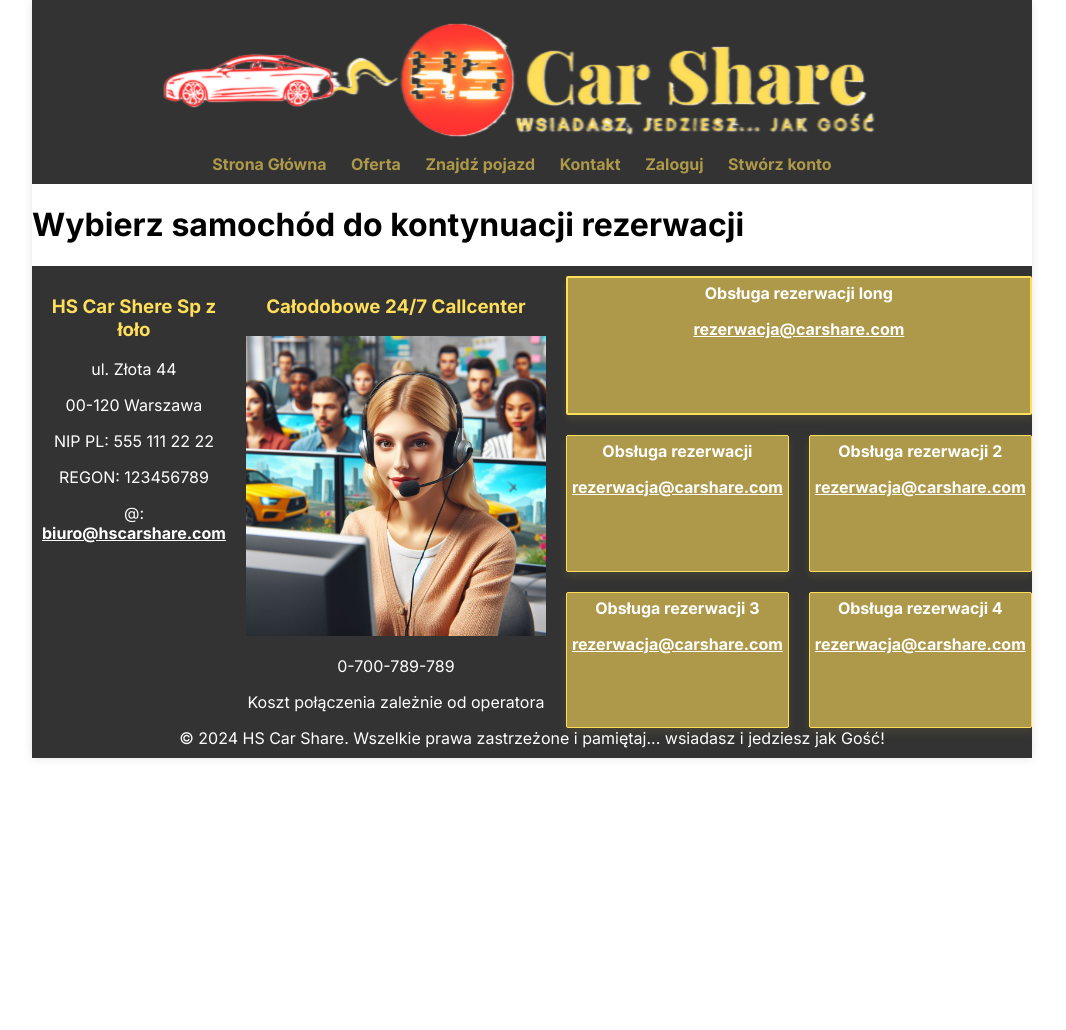
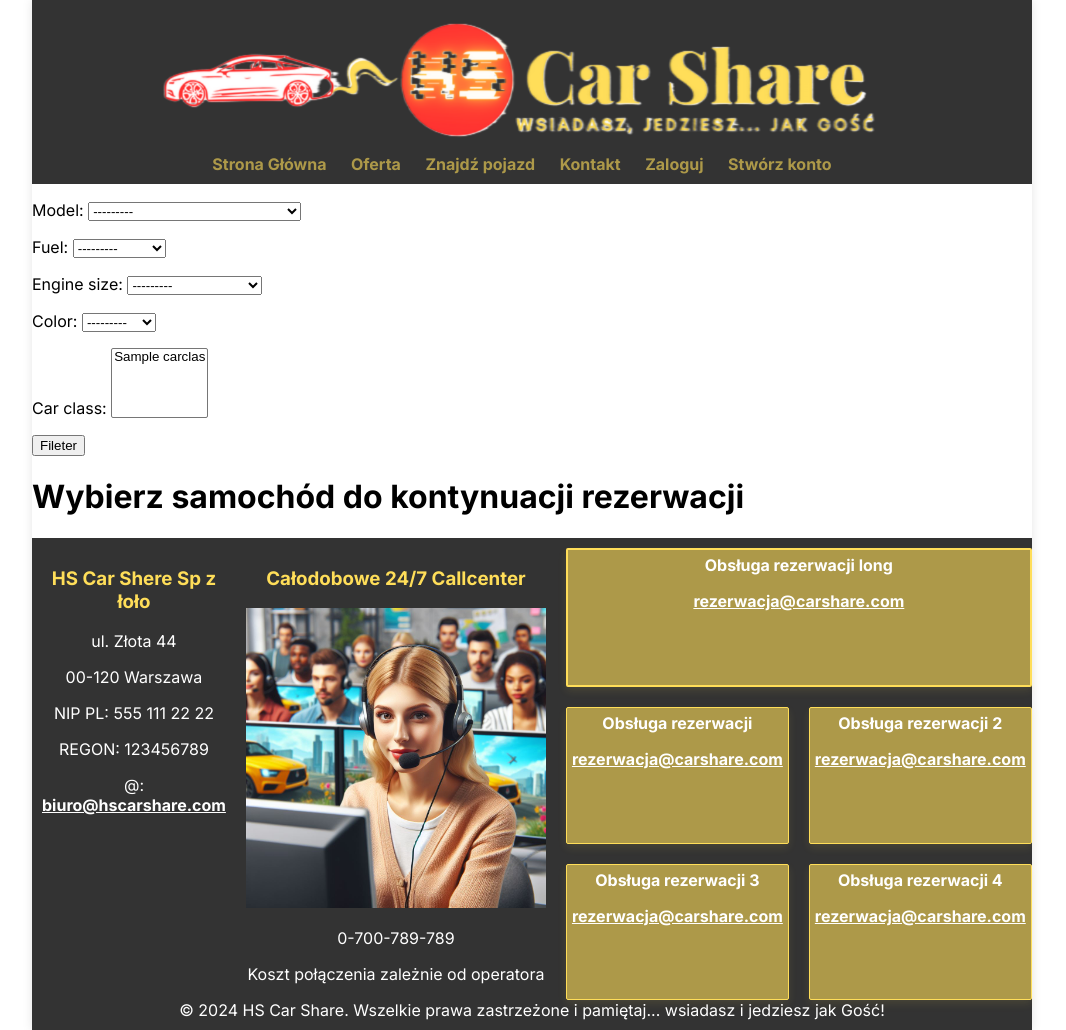
Before and after one commit to Sajmon9696/WypozyczalniaAut, a Django app: page /finish_reservation/1 in a window 1280 px wide. Shown: the whole page, without its empty margins (108-1174 px from the left). Before the commit the page ends 758 px from the top, so only its background shows below. Run offline with Django 5.2, Linux system fonts and the light colour scheme; tables that the repository leaves empty hold one stand-in row (values such as "Sample post").

Commit message:
poprawienie dokonczenia formularzaA(nowa wersja) dokonczona

```diff
--- a/reservations/templates/reservations/finish_reservation.html
+++ b/reservations/templates/reservations/finish_reservation.html
@@ -1,6 +1,11 @@
 {% extends 'Base_app/base.html' %}
 {% load static %}
 {% block content %}
+<form method="get" action="{% url 'reservations:finish_reservation' reservation.id %}">
+    {% csrf_token %}
+    {{ form.as_p }}
+    <button type="submit">Fileter</button>
+</form>
 
 <h1>Wybierz samochód do kontynuacji rezerwacji</h1>
 
--- a/reservations/views.py
+++ b/reservations/views.py
@@ -6,6 +6,7 @@
 from django.views import View
 from django.views.generic import CreateView, ListView, DetailView, UpdateView, DeleteView
 
+from cars.forms import CarFilterForm
 from cars.models import Car, CarClass
 from reservations.forms import CreateReservationForm
 
@@ -117,9 +118,33 @@
         available_cars = Car.objects.exclude(
             car_reservation__reservation_start_date__lte=reservation_end_date,
             car_reservation__reservation_end_date__gte=reservation_start_date)
-        car_classes = CarClass.objects.filter(id__in=available_cars.values_list('model__car_class', flat=True)).distinct()
+        form = CarFilterForm(request.GET)
 
-        context = {'reservation': reservation, 'available_cars': available_cars, 'car_classes':car_classes}
+        if form.is_valid():
+            model = form.cleaned_data.get('model')
+            if model:
+                available_cars = available_cars.filter(model=model)
+
+            fuel = form.cleaned_data.get('fuel')
+            if fuel:
+                available_cars = available_cars.filter(fuel=fuel)
+
+            engine_size = form.cleaned_data.get('engine_size')
+            if engine_size:
+                available_cars = available_cars.filter(engine_size=engine_size)
+
+            color = form.cleaned_data.get('color')
+            if color:
+                available_cars = available_cars.filter(color=color)
+
+            car_class = form.cleaned_data.get('car_class')
+            if car_class:
+                available_cars = available_cars.filter(model__car_class__in=car_class)
+        car_classes = CarClass.objects.filter(
+            id__in=available_cars.values_list('model__car_class', flat=True)).distinct()
+
+        context = {'reservation': reservation, 'available_cars': available_cars, 'car_classes': car_classes,
+                   'form': form}
         return render(request, self.template_name, context)
 
     def post(self, request, *args, **kwargs):
@@ -131,6 +156,4 @@
             reservation.save()
             return redirect('reservations:your_reservations')
         else:
-            # Obsługa przypadku, gdy nie wybrano żadnego samochodu
-            # Możesz dodać odpowiednią obsługę, np. wyświetlenie komunikatu błędu
-            pass
+            return redirect('reservations:your_reservations')
```
